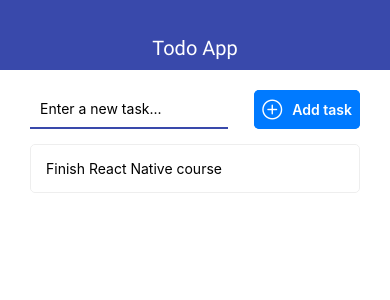
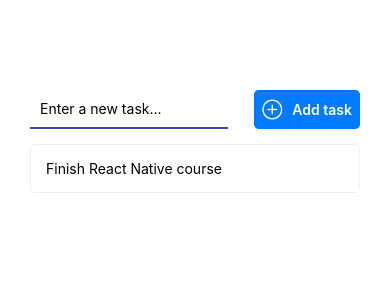
Before and after one commit to AlexanderK27/practice--react-native-todo, a React Native app: screen / in a window 390 px wide. Shown: the top 300 px of the page. Built offline with nearby package versions, Linux system fonts and the light colour scheme.

Commit message:
Add some platform-specific styles

```diff
--- a/app.json
+++ b/app.json
@@ -8,7 +8,7 @@
       "web"
     ],
     "version": "1.0.0",
-    "orientation": "portrait",
+    "orientation": "default",
     "icon": "./assets/icon.png",
     "splash": {
       "image": "./assets/splash.png",
--- a/src/components/AddTodo.js
+++ b/src/components/AddTodo.js
@@ -1,5 +1,5 @@
 import React, { useState } from 'react'
-import {View, TextInput, Button, StyleSheet, Alert} from 'react-native'
+import {View, TextInput, StyleSheet, Alert, Keyboard} from 'react-native'
 import { AntDesign } from '@expo/vector-icons';
 import { THEME } from '../theme'
 
@@ -10,6 +10,7 @@
         if (value.trim()) {
             onSubmit(value)
             setValue('')
+            Keyboard.dismiss()
         } else {
             Alert.alert('Write some text to create a new task')
         }
--- a/src/components/Navbar.js
+++ b/src/components/Navbar.js
@@ -1,12 +1,15 @@
 import React from 'react'
-import {View, StyleSheet} from 'react-native'
+import {View, StyleSheet, Platform} from 'react-native'
 
 import { THEME } from '../theme'
 import { AppText } from '../components/ui/AppText'
 
 export const Navbar = ({ title }) => {
     return (
-        <View style={styles.navbar}>
+        <View style={{...styles.navbar, ...Platform.select({
+            ios: styles.navbarIos,
+            android: styles.navbarAndroid
+        })}}>
             <AppText style={styles.text}>{title}</AppText>
         </View>
     )
@@ -17,11 +20,17 @@
         height: 70,
         alignItems: 'center',
         justifyContent: 'flex-end',
-        backgroundColor: THEME.MAIN_COLOR,
         paddingBottom: 10
     },
+    navbarAndroid: {
+        backgroundColor: THEME.MAIN_COLOR,
+    },
+    navbarIos: {
+        borderBottomColor: THEME.MAIN_COLOR,
+        borderBottomWidth: 1
+    },
     text: {
-        color: 'white',
+        color: Platform.OS === 'ios' ? THEME.MAIN_COLOR : '#fff',
         fontSize: 20
     }
 })
--- a/src/components/ui/AppButton.js
+++ b/src/components/ui/AppButton.js
@@ -1,17 +1,19 @@
 import React from 'react'
-import { View, TouchableOpacity, StyleSheet } from 'react-native'
+import { View, TouchableOpacity, TouchableNativeFeedback, Platform, StyleSheet } from 'react-native'
 import { AppTextBold } from './AppTextBold'
 import { THEME } from '../../theme'
 
 export const AppButton = ({ children, onPress, color = THEME.MAIN_COLOR }) => {
+    const Wrapper = Platform.OS === 'android' ? TouchableNativeFeedback : TouchableOpacity
+
     return (
-        <TouchableOpacity onPress={onPress} activeOpacity={0.7}>
+        <Wrapper onPress={onPress} activeOpacity={0.7}>
             <View style={{...styles.button, backgroundColor: color}}>
                 <AppTextBold style={styles.text}>
                     {children}
                 </AppTextBold>
             </View>
-        </TouchableOpacity>
+        </Wrapper>
     )
 }
 
```
